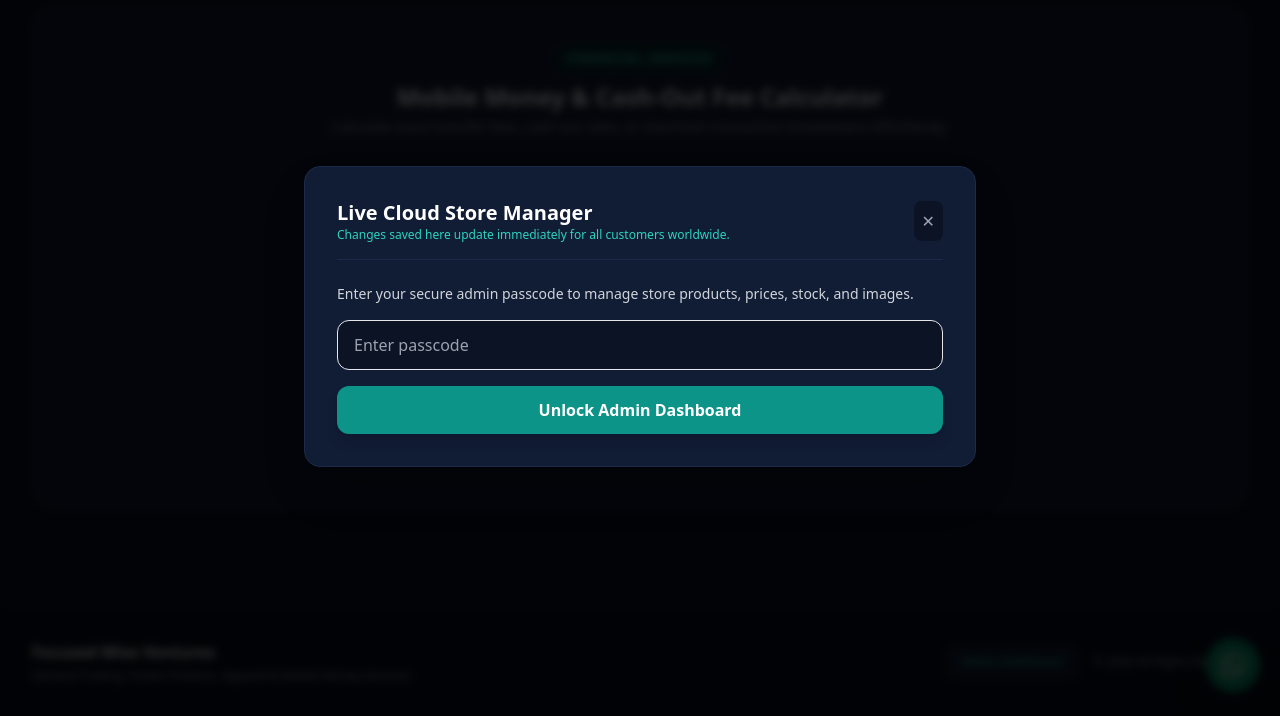
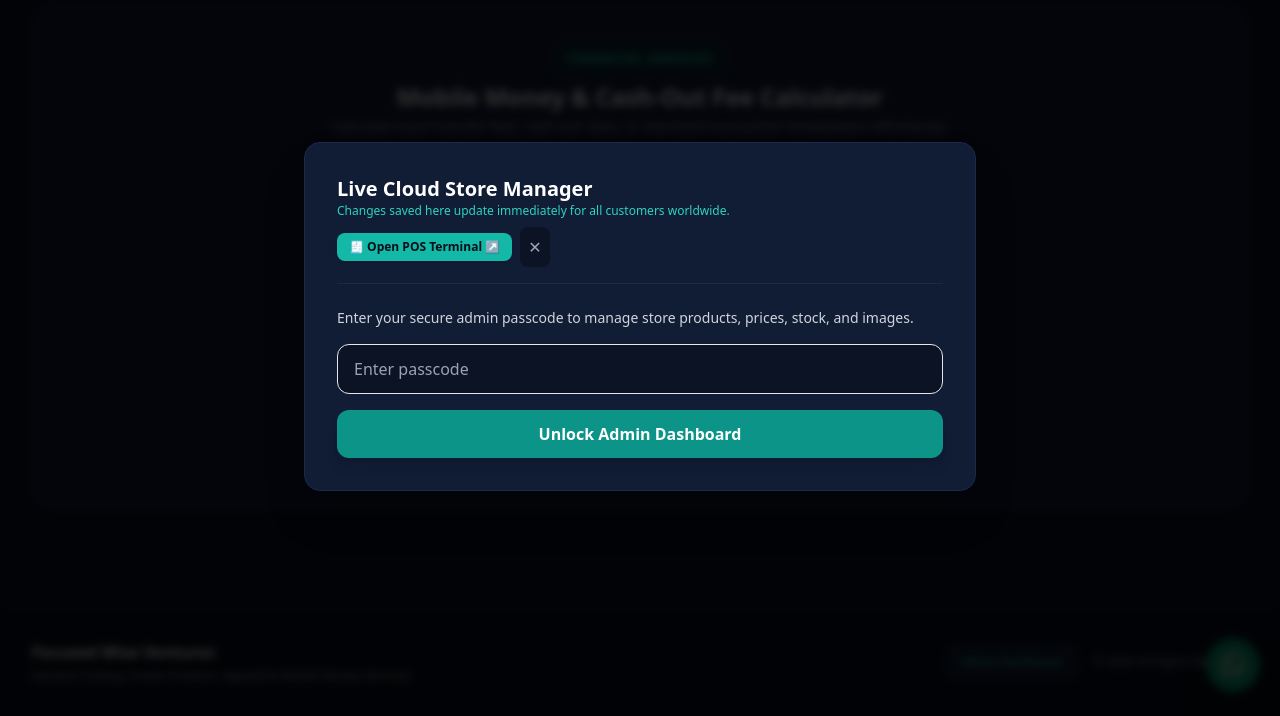
Before and after one commit to kingwisekofi/focused-wise-ventures, a plain HTML site: page index.html in a window 1280 px wide. Both pictures are taken after a click on the button "Admin Dashboard". Shown: the part 2311-3027 px from the top of the page. Drawn offline with nearby package versions, Linux system fonts and the light colour scheme; no server answers.

Commit message:
Update index.html

```diff
--- a/index.html
+++ b/index.html
@@ -395,12 +395,13 @@
         <div class="fixed inset-0 bg-black/80 backdrop-blur-sm transition-opacity" onclick="toggleAdminModal()"></div>
         <div class="flex items-center justify-center min-h-screen p-4 relative z-10">
             <div class="bg-navy-800 border border-navy-700 rounded-2xl max-w-2xl w-full p-6 sm:p-8 shadow-2xl relative">
-                <div class="flex items-center justify-between pb-4 border-b border-navy-700 mb-6">
+                <div class="flex flex-wrap items-center justify-between gap-2 pb-4 border-b border-navy-700 mb-6">
                     <div>
                         <h3 class="text-xl font-bold text-white flex items-center gap-2">Live Cloud Store Manager</h3>
                         <p class="text-xs text-teal-400">Changes saved here update immediately for all customers worldwide.</p>
                     </div>
                     <div class="flex items-center gap-2">
+                        <a href="pos.html" target="_blank" class="text-xs bg-teal-500 hover:bg-teal-400 text-navy-950 font-extrabold px-3 py-1.5 rounded-lg shadow transition">🧾 Open POS Terminal ↗</a>
                         <button id="admin-lock-btn" onclick="lockAdmin()" class="hidden text-xs bg-rose-500/20 hover:bg-rose-500 text-rose-300 hover:text-white px-3 py-1.5 rounded-lg transition">Lock</button>
                         <button onclick="toggleAdminModal()" class="text-gray-400 hover:text-white p-2 rounded-lg bg-navy-900 hover:bg-navy-700 transition">✕</button>
                     </div>
```
